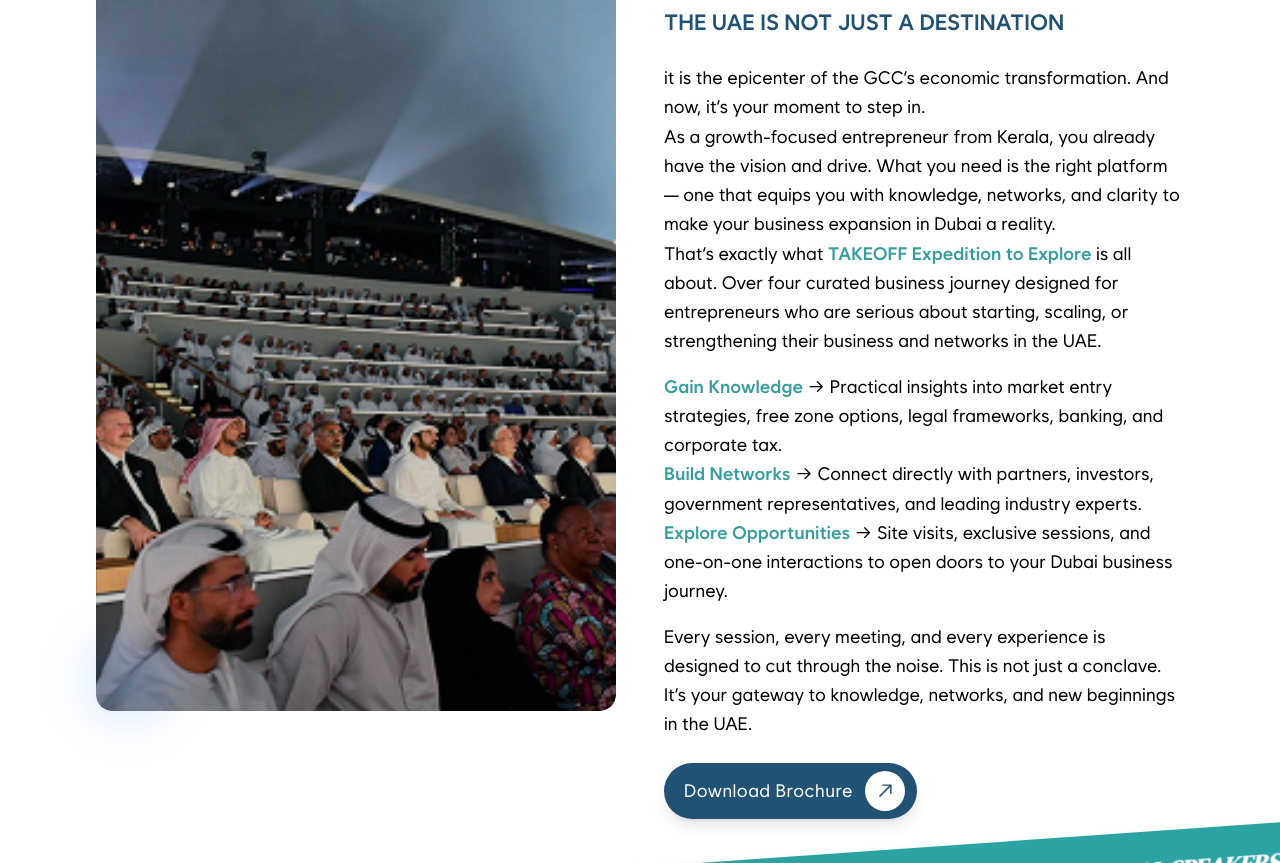
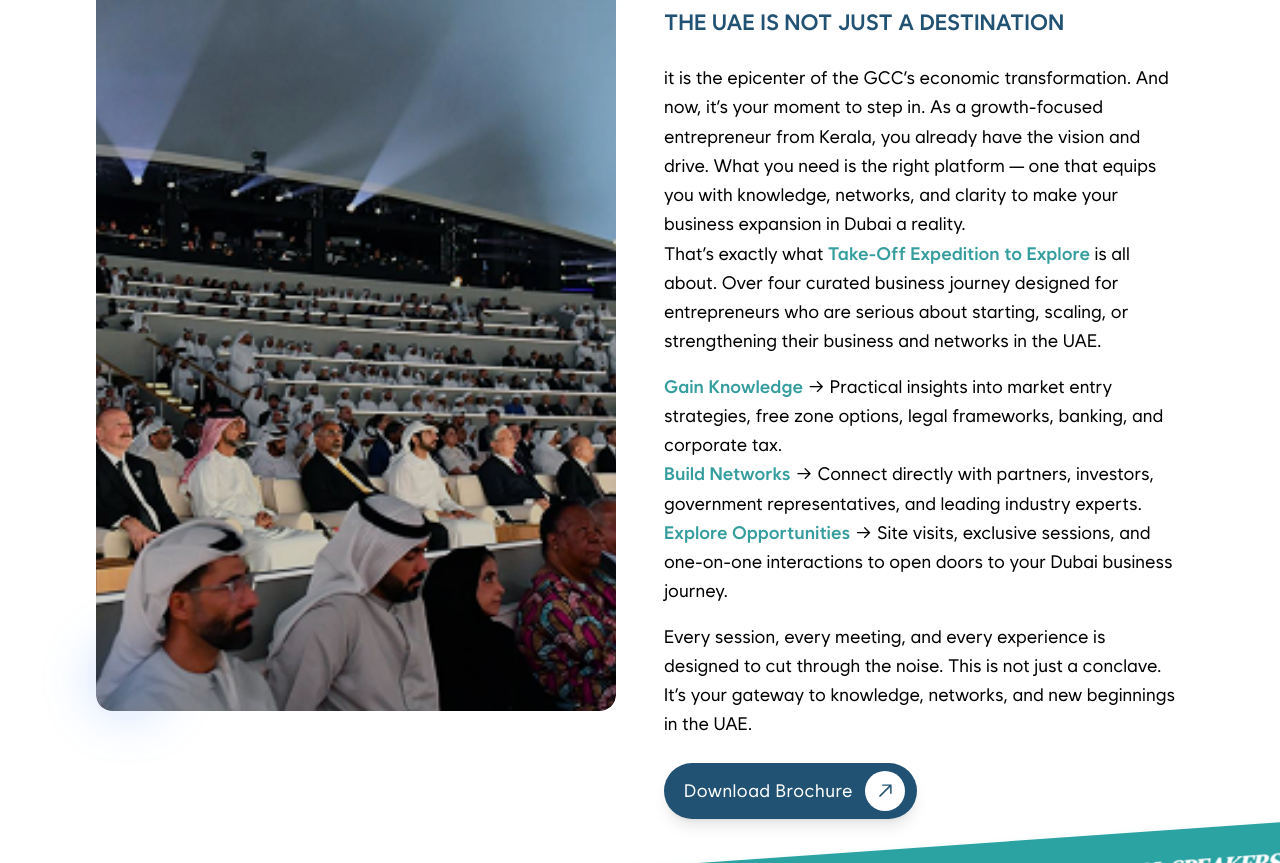
Before and after one commit to itsbasilsaman/take-off-webapplication, a Next.js app: page / in a window 1280 px wide. Shown: the part 1140-2003 px from the top of the page. Built offline with nearby package versions, Linux system fonts and the light colour scheme.

Commit message:
Updation

```diff
--- a/src/components/LandingAboutUs.tsx
+++ b/src/components/LandingAboutUs.tsx
@@ -88,12 +88,11 @@ export default function LandingAbout() {
                  <div className="uppercase text-[#215273]  text-[18px] font-semibold lg:hidden mb-2">  The UAE is not just a destination</div>
                 <p>
                     it is the epicenter of the GCC’s economic transformation. And now, it’s your moment to step in.
-                </p>
-                <p>
+
                   As a growth-focused entrepreneur from Kerala, you already have the vision and drive. What you need is the right platform — one that equips you with knowledge, networks, and clarity to make your business expansion in Dubai a reality.
                 </p>
                 <p className="mb-4">
-                  That’s exactly what<span className="text-[#359D9E]    font-semibold"> TAKEOFF Expedition to Explore </span>is all about. Over four curated business journey designed for entrepreneurs who are serious about starting, scaling, or strengthening their business and networks in the UAE.
+                  That’s exactly what<span className="text-[#359D9E]    font-semibold"> Take-Off Expedition to Explore </span>is all about. Over four curated business journey designed for entrepreneurs who are serious about starting, scaling, or strengthening their business and networks in the UAE.
                 </p>
 
                 <p>
```
